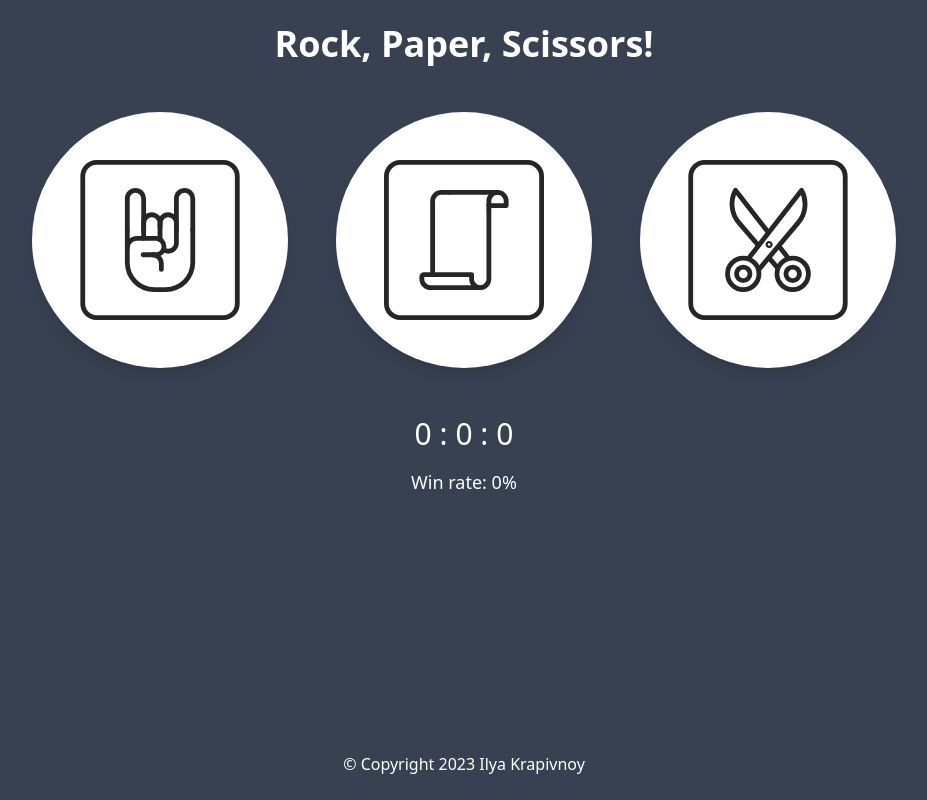
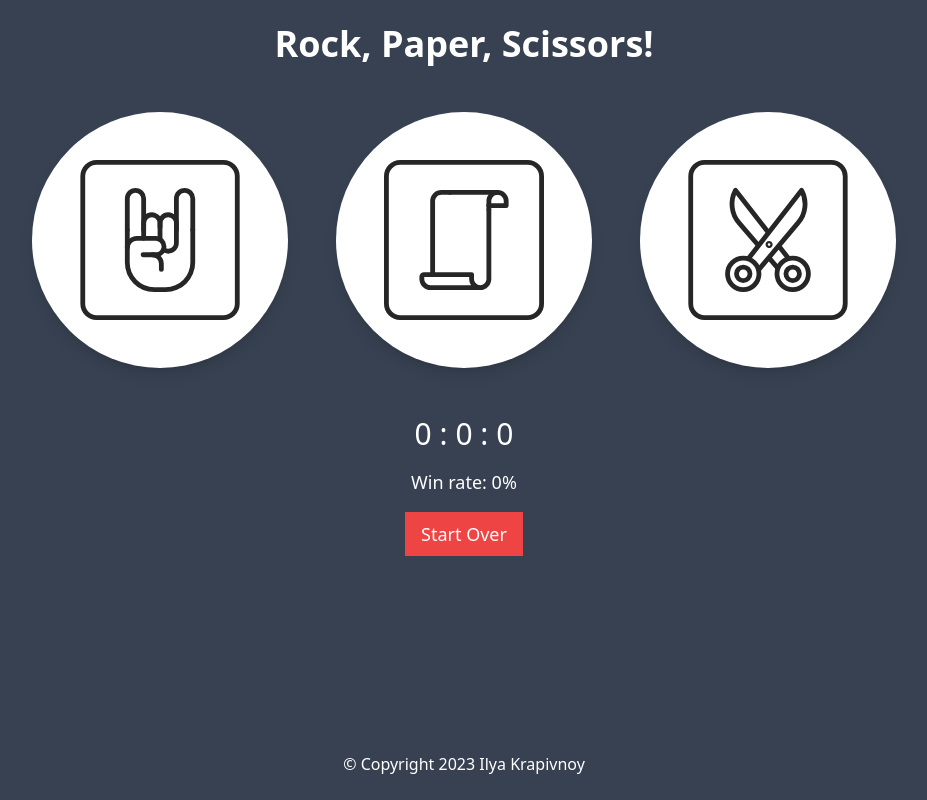
Before and after one commit to IlyaKrapivnoy/vue_rock-paper-scissors, a Vue app: page / in a window 1280 px wide. Shown: the whole page, without its empty margins (176-1103 px from the left). Built offline with nearby package versions, Linux system fonts and the light colour scheme.

Commit message:
add start over logic

```diff
--- a/src/App.vue
+++ b/src/App.vue
@@ -73,6 +73,13 @@ const ResetRound = () => {
   verdict.value = null;
 };
 
+const startOver = () => {
+  wins.value = 0;
+  draws.value = 0;
+  losses.value = 0;
+  SaveGame();
+};
+
 onMounted(() => {
   LoadGame();
 
@@ -141,6 +148,10 @@ const currentYear = new Date().getFullYear();
       </div>
 
       <div class="text-lg">Win rate: {{ Math.round(winPercentage) }}%</div>
+
+      <button @click="startOver" class="bg-red-500 text-lg py-2 px-4 mt-4">
+        Start Over
+      </button>
     </main>
 
     <footer class="container mx-auto p-6">
```
